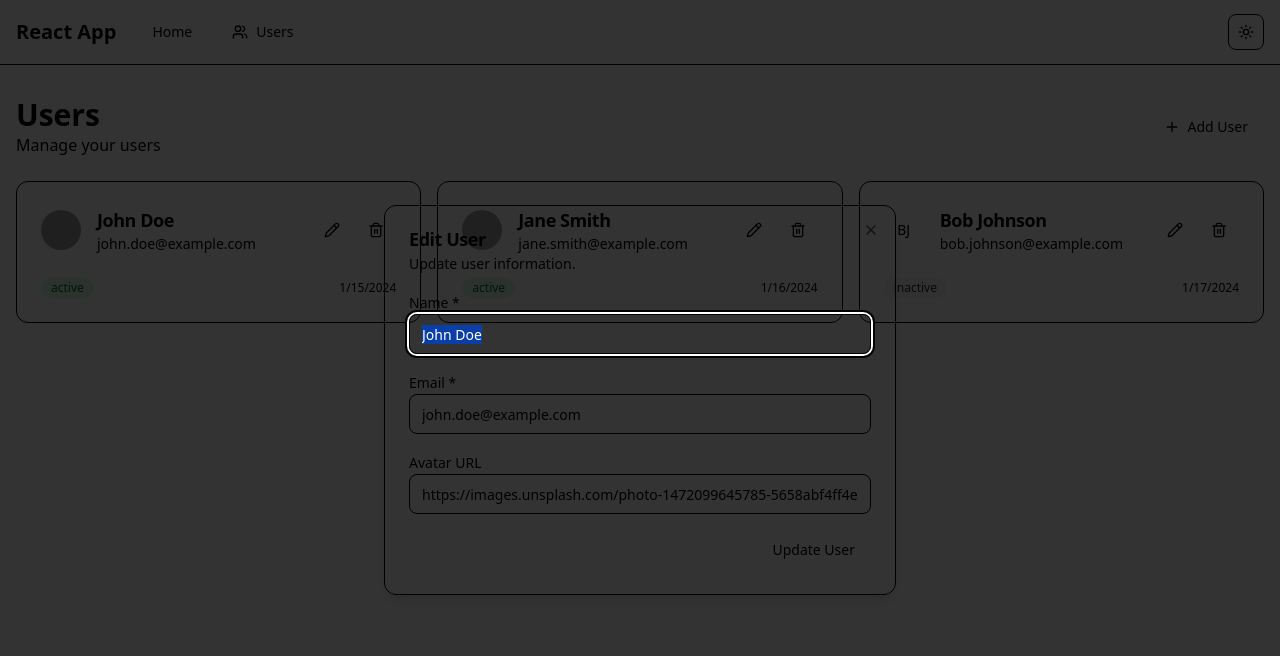
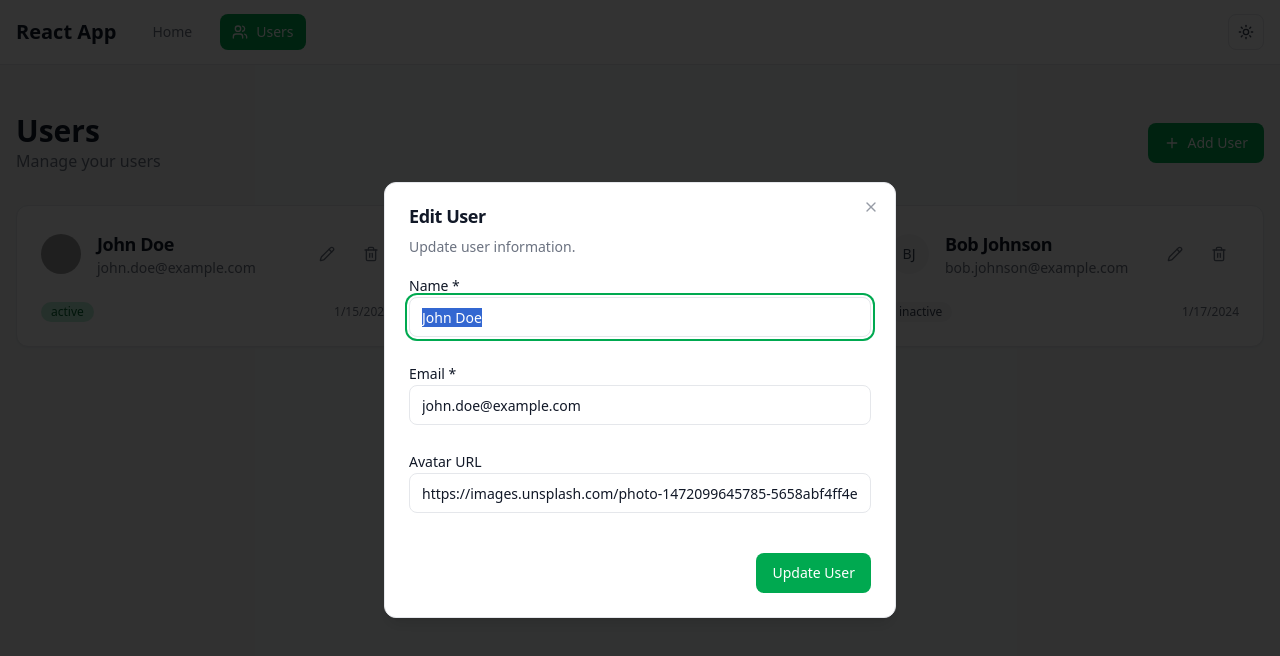
Before and after one commit to oulespaul/react-temp-kbtg, a React (Vite) app: page /users in a window 1280 px wide. Both pictures are taken after a click on the button 332 px from the left and 230 px from the top of the page. Shown: the top 656 px of the page. Built offline with nearby package versions, Linux system fonts and the light colour scheme; grey boxes are pictures that could not be loaded.

Commit message:
refactor: update styles for improved UI consistency and readability

```diff
--- a/src/components/layouts/default-layout.tsx
+++ b/src/components/layouts/default-layout.tsx
@@ -22,12 +22,12 @@ export function DefaultLayout({ children }: DefaultLayoutProps) {
   ]
 
   return (
-    <div className="min-h-screen bg-background">
+    <div className="min-h-screen bg-neutral-50">
       {/* Header */}
-      <header className="border-b">
+      <header className="border-b border-neutral-200 bg-white">
         <div className="container mx-auto px-4 h-16 flex items-center justify-between">
           <div className="flex items-center space-x-6">
-            <Link to="/" className="text-xl font-bold">
+            <Link to="/" className="text-xl font-bold text-neutral-900">
               React App
             </Link>
             <nav className="flex space-x-4">
@@ -39,8 +39,8 @@ export function DefaultLayout({ children }: DefaultLayoutProps) {
                     to={item.href}
                     className={`flex items-center space-x-2 px-3 py-2 rounded-md text-sm font-medium transition-colors ${
                       location.pathname === item.href
-                        ? "bg-primary text-primary-foreground"
-                        : "text-muted-foreground hover:text-foreground hover:bg-accent"
+                        ? "bg-web-green-500 text-white"
+                        : "text-neutral-500 hover:text-neutral-900 hover:bg-neutral-50"
                     }`}
                   >
                     {Icon && <Icon className="h-4 w-4" />}
@@ -54,7 +54,7 @@ export function DefaultLayout({ children }: DefaultLayoutProps) {
             variant="outline"
             size="icon"
             onClick={toggleTheme}
-            className="h-9 w-9"
+            className="h-9 w-9 border-neutral-200 text-neutral-700 hover:bg-neutral-50"
           >
             {theme === "light" ? (
               <Moon className="h-4 w-4" />
@@ -66,7 +66,7 @@ export function DefaultLayout({ children }: DefaultLayoutProps) {
       </header>
 
       {/* Main Content */}
-      <main className="container mx-auto px-4 py-8">
+      <main className="container mx-auto px-4 py-12">
         {children || <Outlet />}
       </main>
     </div>
--- a/src/components/ui/button.tsx
+++ b/src/components/ui/button.tsx
@@ -5,19 +5,19 @@ import { cva, type VariantProps } from "class-variance-authority"
 import { cn } from "@/lib/utils"
 
 const buttonVariants = cva(
-  "inline-flex items-center justify-center whitespace-nowrap rounded-md text-sm font-medium ring-offset-background transition-colors focus-visible:outline-none focus-visible:ring-2 focus-visible:ring-ring focus-visible:ring-offset-2 disabled:pointer-events-none disabled:opacity-50",
+  "inline-flex items-center justify-center whitespace-nowrap rounded-md text-sm font-medium transition-colors focus-visible:outline-none focus-visible:ring-2 focus-visible:ring-web-green-500 focus-visible:ring-offset-2 disabled:pointer-events-none disabled:opacity-50",
   {
     variants: {
       variant: {
-        default: "bg-primary text-primary-foreground hover:bg-primary/90",
+        default: "bg-web-green-500 text-white hover:bg-web-green-600",
         destructive:
-          "bg-destructive text-destructive-foreground hover:bg-destructive/90",
+          "bg-error text-white hover:bg-red-600",
         outline:
-          "border border-input bg-background hover:bg-accent hover:text-accent-foreground",
+          "border border-neutral-200 bg-white hover:bg-neutral-50 text-neutral-700",
         secondary:
-          "bg-secondary text-secondary-foreground hover:bg-secondary/80",
-        ghost: "hover:bg-accent hover:text-accent-foreground",
-        link: "text-primary underline-offset-4 hover:underline",
+          "bg-neutral-100 text-neutral-700 hover:bg-neutral-200",
+        ghost: "hover:bg-neutral-50 text-neutral-700",
+        link: "text-web-green-500 underline-offset-4 hover:underline",
       },
       size: {
         default: "h-10 px-4 py-2",
--- a/src/components/ui/card.tsx
+++ b/src/components/ui/card.tsx
@@ -9,7 +9,7 @@ const Card = React.forwardRef<
   <div
     ref={ref}
     className={cn(
-      "rounded-lg border bg-card text-card-foreground shadow-sm",
+      "rounded-lg border border-neutral-200 bg-white text-neutral-900 shadow-sm",
       className
     )}
     {...props}
@@ -23,7 +23,7 @@ const CardHeader = React.forwardRef<
 >(({ className, ...props }, ref) => (
   <div
     ref={ref}
-    className={cn("flex flex-col space-y-1.5 p-6", className)}
+    className={cn("flex flex-col space-y-3 p-6", className)}
     {...props}
   />
 ))
@@ -36,7 +36,7 @@ const CardTitle = React.forwardRef<
   <div
     ref={ref}
     className={cn(
-      "text-2xl font-semibold leading-none tracking-tight",
+      "text-2xl font-semibold leading-none tracking-tight text-neutral-900",
       className
     )}
     {...props}
@@ -50,7 +50,7 @@ const CardDescription = React.forwardRef<
 >(({ className, ...props }, ref) => (
   <div
     ref={ref}
-    className={cn("text-sm text-muted-foreground", className)}
+    className={cn("text-sm text-neutral-500", className)}
     {...props}
   />
 ))
--- a/src/components/ui/dialog.tsx
+++ b/src/components/ui/dialog.tsx
@@ -36,13 +36,13 @@ const DialogContent = React.forwardRef<
     <DialogPrimitive.Content
       ref={ref}
       className={cn(
-        "fixed left-[50%] top-[50%] z-50 grid w-full max-w-lg translate-x-[-50%] translate-y-[-50%] gap-4 border bg-background p-6 shadow-lg duration-200 data-[state=open]:animate-in data-[state=closed]:animate-out data-[state=closed]:fade-out-0 data-[state=open]:fade-in-0 data-[state=closed]:zoom-out-95 data-[state=open]:zoom-in-95 data-[state=closed]:slide-out-to-left-1/2 data-[state=closed]:slide-out-to-top-[48%] data-[state=open]:slide-in-from-left-1/2 data-[state=open]:slide-in-from-top-[48%] sm:rounded-lg",
+        "fixed left-[50%] top-[50%] z-50 grid w-full max-w-lg translate-x-[-50%] translate-y-[-50%] gap-4 border border-neutral-200 bg-white p-6 shadow-lg duration-200 data-[state=open]:animate-in data-[state=closed]:animate-out data-[state=closed]:fade-out-0 data-[state=open]:fade-in-0 data-[state=closed]:zoom-out-95 data-[state=open]:zoom-in-95 data-[state=closed]:slide-out-to-left-1/2 data-[state=closed]:slide-out-to-top-[48%] data-[state=open]:slide-in-from-left-1/2 data-[state=open]:slide-in-from-top-[48%] sm:rounded-lg",
         className
       )}
       {...props}
     >
       {children}
-      <DialogPrimitive.Close className="absolute right-4 top-4 rounded-sm opacity-70 ring-offset-background transition-opacity hover:opacity-100 focus:outline-none focus:ring-2 focus:ring-ring focus:ring-offset-2 disabled:pointer-events-none data-[state=open]:bg-accent data-[state=open]:text-muted-foreground">
+      <DialogPrimitive.Close className="absolute right-4 top-4 rounded-sm opacity-70 text-neutral-500 transition-opacity hover:opacity-100 hover:text-neutral-700 focus:outline-none focus:ring-2 focus:ring-web-green-500 focus:ring-offset-2 disabled:pointer-events-none">
         <X className="h-4 w-4" />
         <span className="sr-only">Close</span>
       </DialogPrimitive.Close>
@@ -57,7 +57,7 @@ const DialogHeader = ({
 }: React.HTMLAttributes<HTMLDivElement>) => (
   <div
     className={cn(
-      "flex flex-col space-y-1.5 text-center sm:text-left",
+      "flex flex-col space-y-3 text-center sm:text-left",
       className
     )}
     {...props}
@@ -71,7 +71,7 @@ const DialogFooter = ({
 }: React.HTMLAttributes<HTMLDivElement>) => (
   <div
     className={cn(
-      "flex flex-col-reverse sm:flex-row sm:justify-end sm:space-x-2",
+      "flex flex-col-reverse sm:flex-row sm:justify-end sm:space-x-2 pt-4",
       className
     )}
     {...props}
@@ -86,7 +86,7 @@ const DialogTitle = React.forwardRef<
   <DialogPrimitive.Title
     ref={ref}
     className={cn(
-      "text-lg font-semibold leading-none tracking-tight",
+      "text-lg font-semibold leading-none tracking-tight text-neutral-900",
       className
     )}
     {...props}
@@ -100,7 +100,7 @@ const DialogDescription = React.forwardRef<
 >(({ className, ...props }, ref) => (
   <DialogPrimitive.Description
     ref={ref}
-    className={cn("text-sm text-muted-foreground", className)}
+    className={cn("text-sm text-neutral-500", className)}
     {...props}
   />
 ))
--- a/src/features/users/components/user-form.tsx
+++ b/src/features/users/components/user-form.tsx
@@ -45,9 +45,9 @@ export function UserForm({ defaultValues, onSubmit }: UserFormProps) {
   }
 
   return (
-    <form onSubmit={handleSubmit} className="space-y-4">
+    <form onSubmit={handleSubmit} className="space-y-6">
       <div className="space-y-2">
-        <label htmlFor="name" className="text-sm font-medium">
+        <label htmlFor="name" className="text-sm font-medium text-neutral-900">
           Name *
         </label>
         <input
@@ -55,14 +55,14 @@ export function UserForm({ defaultValues, onSubmit }: UserFormProps) {
           type="text"
           value={formData.name}
           onChange={handleChange('name')}
-          className="flex h-10 w-full rounded-md border border-input bg-background px-3 py-2 text-sm ring-offset-background file:border-0 file:bg-transparent file:text-sm file:font-medium placeholder:text-muted-foreground focus-visible:outline-none focus-visible:ring-2 focus-visible:ring-ring focus-visible:ring-offset-2 disabled:cursor-not-allowed disabled:opacity-50"
+          className="flex h-10 w-full rounded-md border border-neutral-200 bg-white px-3 py-2 text-sm text-neutral-900 placeholder:text-neutral-400 focus-visible:outline-none focus-visible:ring-2 focus-visible:ring-web-green-500 focus-visible:ring-offset-2 disabled:cursor-not-allowed disabled:opacity-50"
           placeholder="Enter full name"
           required
         />
       </div>
 
       <div className="space-y-2">
-        <label htmlFor="email" className="text-sm font-medium">
+        <label htmlFor="email" className="text-sm font-medium text-neutral-900">
           Email *
         </label>
         <input
@@ -70,14 +70,14 @@ export function UserForm({ defaultValues, onSubmit }: UserFormProps) {
           type="email"
           value={formData.email}
           onChange={handleChange('email')}
-          className="flex h-10 w-full rounded-md border border-input bg-background px-3 py-2 text-sm ring-offset-background file:border-0 file:bg-transparent file:text-sm file:font-medium placeholder:text-muted-foreground focus-visible:outline-none focus-visible:ring-2 focus-visible:ring-ring focus-visible:ring-offset-2 disabled:cursor-not-allowed disabled:opacity-50"
+          className="flex h-10 w-full rounded-md border border-neutral-200 bg-white px-3 py-2 text-sm text-neutral-900 placeholder:text-neutral-400 focus-visible:outline-none focus-visible:ring-2 focus-visible:ring-web-green-500 focus-visible:ring-offset-2 disabled:cursor-not-allowed disabled:opacity-50"
           placeholder="Enter email address"
           required
         />
       </div>
 
       <div className="space-y-2">
-        <label htmlFor="avatar" className="text-sm font-medium">
+        <label htmlFor="avatar" className="text-sm font-medium text-neutral-900">
           Avatar URL
         </label>
         <input
@@ -85,7 +85,7 @@ export function UserForm({ defaultValues, onSubmit }: UserFormProps) {
           type="url"
           value={formData.avatar}
           onChange={handleChange('avatar')}
-          className="flex h-10 w-full rounded-md border border-input bg-background px-3 py-2 text-sm ring-offset-background file:border-0 file:bg-transparent file:text-sm file:font-medium placeholder:text-muted-foreground focus-visible:outline-none focus-visible:ring-2 focus-visible:ring-ring focus-visible:ring-offset-2 disabled:cursor-not-allowed disabled:opacity-50"
+          className="flex h-10 w-full rounded-md border border-neutral-200 bg-white px-3 py-2 text-sm text-neutral-900 placeholder:text-neutral-400 focus-visible:outline-none focus-visible:ring-2 focus-visible:ring-web-green-500 focus-visible:ring-offset-2 disabled:cursor-not-allowed disabled:opacity-50"
           placeholder="https://example.com/avatar.jpg (optional)"
         />
       </div>
@@ -94,6 +94,7 @@ export function UserForm({ defaultValues, onSubmit }: UserFormProps) {
         <Button
           type="submit"
           disabled={isSubmitting || !formData.name.trim() || !formData.email.trim()}
+          className="bg-web-green-500 hover:bg-web-green-600 text-white disabled:bg-neutral-300"
         >
           {isSubmitting ? 'Saving...' : defaultValues ? 'Update User' : 'Create User'}
         </Button>
--- a/src/features/users/pages/user-list-page.tsx
+++ b/src/features/users/pages/user-list-page.tsx
@@ -71,29 +71,29 @@ export function UserListPage() {
 
   if (error) {
     return (
-      <Card className="max-w-md mx-auto">
+      <Card className="max-w-md mx-auto bg-white border-error">
         <CardHeader>
-          <CardTitle className="text-destructive">Error</CardTitle>
+          <CardTitle className="text-error">Error</CardTitle>
           <CardDescription>Failed to load users</CardDescription>
         </CardHeader>
         <CardContent>
-          <p className="text-sm text-muted-foreground mb-4">{error}</p>
-          <Button onClick={clearError}>Try Again</Button>
+          <p className="text-sm text-neutral-500 mb-4">{error}</p>
+          <Button onClick={clearError} className="bg-web-green-500 hover:bg-web-green-600 text-white">Try Again</Button>
         </CardContent>
       </Card>
     )
   }
 
   return (
-    <div className="space-y-6">
+    <div className="space-y-8">
       <div className="flex items-center justify-between">
         <div>
-          <h1 className="text-3xl font-bold">Users</h1>
-          <p className="text-muted-foreground">Manage your users</p>
+          <h1 className="text-3xl font-bold text-neutral-900">Users</h1>
+          <p className="text-neutral-500">Manage your users</p>
         </div>
         <Dialog open={isCreateDialogOpen} onOpenChange={setIsCreateDialogOpen}>
           <DialogTrigger asChild>
-            <Button>
+            <Button className="bg-web-green-500 hover:bg-web-green-600 text-white">
               <Plus className="h-4 w-4 mr-2" />
               Add User
             </Button>
@@ -111,15 +111,15 @@ export function UserListPage() {
       </div>
 
       {isLoading ? (
-        <div className="grid gap-4 md:grid-cols-2 lg:grid-cols-3">
+        <div className="grid gap-6 md:grid-cols-2 lg:grid-cols-3">
           {Array.from({ length: 6 }, (_, i) => `skeleton-${Date.now()}-${i}`).map((key) => (
-            <Card key={key} className="animate-pulse">
+            <Card key={key} className="animate-pulse bg-white border-neutral-200">
               <CardHeader>
                 <div className="flex items-center space-x-4">
-                  <div className="rounded-full bg-muted h-10 w-10" />
+                  <div className="rounded-full bg-neutral-200 h-10 w-10" />
                   <div className="space-y-2 flex-1">
-                    <div className="h-4 bg-muted rounded w-3/4" />
-                    <div className="h-3 bg-muted rounded w-1/2" />
+                    <div className="h-4 bg-neutral-200 rounded w-3/4" />
+                    <div className="h-3 bg-neutral-200 rounded w-1/2" />
                   </div>
                 </div>
               </CardHeader>
@@ -127,9 +127,9 @@ export function UserListPage() {
           ))}
         </div>
       ) : (
-        <div className="grid gap-4 md:grid-cols-2 lg:grid-cols-3">
+        <div className="grid gap-6 md:grid-cols-2 lg:grid-cols-3">
           {users.map((user) => (
-            <Card key={user.id} className="hover:shadow-md transition-shadow">
+            <Card key={user.id} className="hover:shadow-md transition-shadow bg-white border-neutral-200">
               <CardHeader>
                 <div className="flex items-center justify-between">
                   <div className="flex items-center space-x-4">
@@ -140,14 +140,14 @@ export function UserListPage() {
                         className="rounded-full h-10 w-10 object-cover"
                       />
                     ) : (
-                      <div className="rounded-full bg-muted h-10 w-10 flex items-center justify-center">
-                        <span className="text-sm font-medium">
+                      <div className="rounded-full bg-neutral-100 h-10 w-10 flex items-center justify-center">
+                        <span className="text-sm font-medium text-neutral-700">
                           {user.name.split(' ').map(n => n[0]).join('').toUpperCase()}
                         </span>
                       </div>
                     )}
                     <div>
-                      <CardTitle className="text-lg">{user.name}</CardTitle>
+                      <CardTitle className="text-lg text-neutral-900">{user.name}</CardTitle>
                       <CardDescription>{user.email}</CardDescription>
                     </div>
                   </div>
@@ -156,6 +156,7 @@ export function UserListPage() {
                       variant="ghost"
                       size="icon"
                       onClick={() => openEditDialog(user)}
+                      className="text-neutral-500 hover:text-web-green-500 hover:bg-web-green-50"
                     >
                       <Pencil className="h-4 w-4" />
                     </Button>
@@ -163,6 +164,7 @@ export function UserListPage() {
                       variant="ghost"
                       size="icon"
                       onClick={() => openDeleteDialog(user)}
+                      className="text-neutral-500 hover:text-error hover:bg-red-50"
                     >
                       <Trash2 className="h-4 w-4" />
                     </Button>
@@ -173,12 +175,12 @@ export function UserListPage() {
                 <div className="flex items-center justify-between">
                   <span className={`inline-flex items-center px-2.5 py-0.5 rounded-full text-xs font-medium ${
                     user.status === 'active'
-                      ? 'bg-green-100 text-green-800 dark:bg-green-900 dark:text-green-200'
-                      : 'bg-gray-100 text-gray-800 dark:bg-gray-900 dark:text-gray-200'
+                      ? 'bg-web-green-100 text-web-green-800'
+                      : 'bg-neutral-100 text-neutral-700'
                   }`}>
                     {user.status}
                   </span>
-                  <span className="text-xs text-muted-foreground">
+                  <span className="text-xs text-neutral-500">
                     {new Date(user.createdAt).toLocaleDateString()}
                   </span>
                 </div>
@@ -219,12 +221,14 @@ export function UserListPage() {
             <Button
               variant="outline"
               onClick={() => setIsDeleteDialogOpen(false)}
+              className="border-neutral-200 text-neutral-700 hover:bg-neutral-50"
             >
               Cancel
             </Button>
             <Button
               variant="destructive"
               onClick={handleDeleteUser}
+              className="bg-error hover:bg-red-600 text-white"
             >
               Delete
             </Button>
--- a/src/index.css
+++ b/src/index.css
@@ -90,3 +90,11 @@
   --shadow-md: 0 4px 6px -1px rgb(0 0 0 / 0.1), 0 2px 4px -2px rgb(0 0 0 / 0.1);
   --shadow-lg: 0 10px 15px -3px rgb(0 0 0 / 0.1), 0 4px 6px -4px rgb(0 0 0 / 0.1);
 }
+
+body {
+  background-color: var(--color-neutral-50);
+  color: var(--color-neutral-700);
+  font-family: system-ui, Avenir, Helvetica, Arial, sans-serif;
+  line-height: 1.5;
+  font-weight: 400;
+}
```
